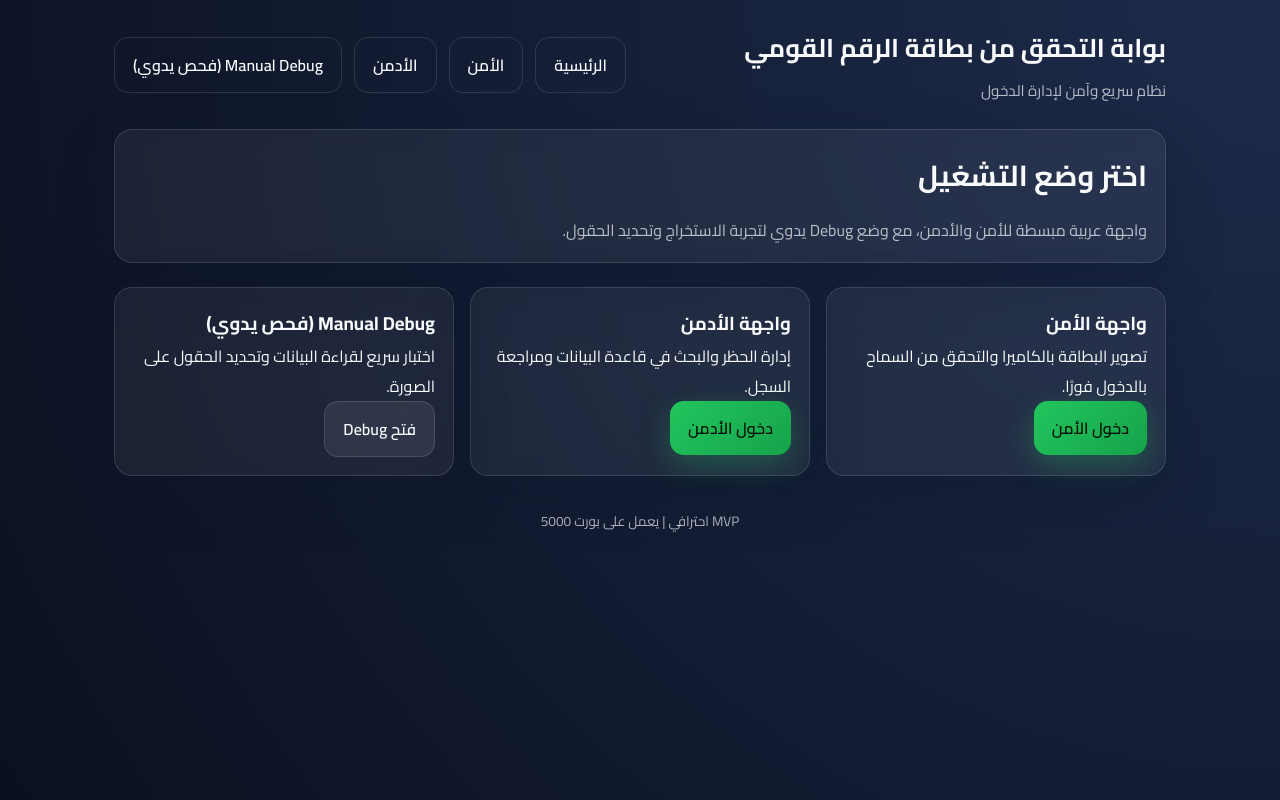
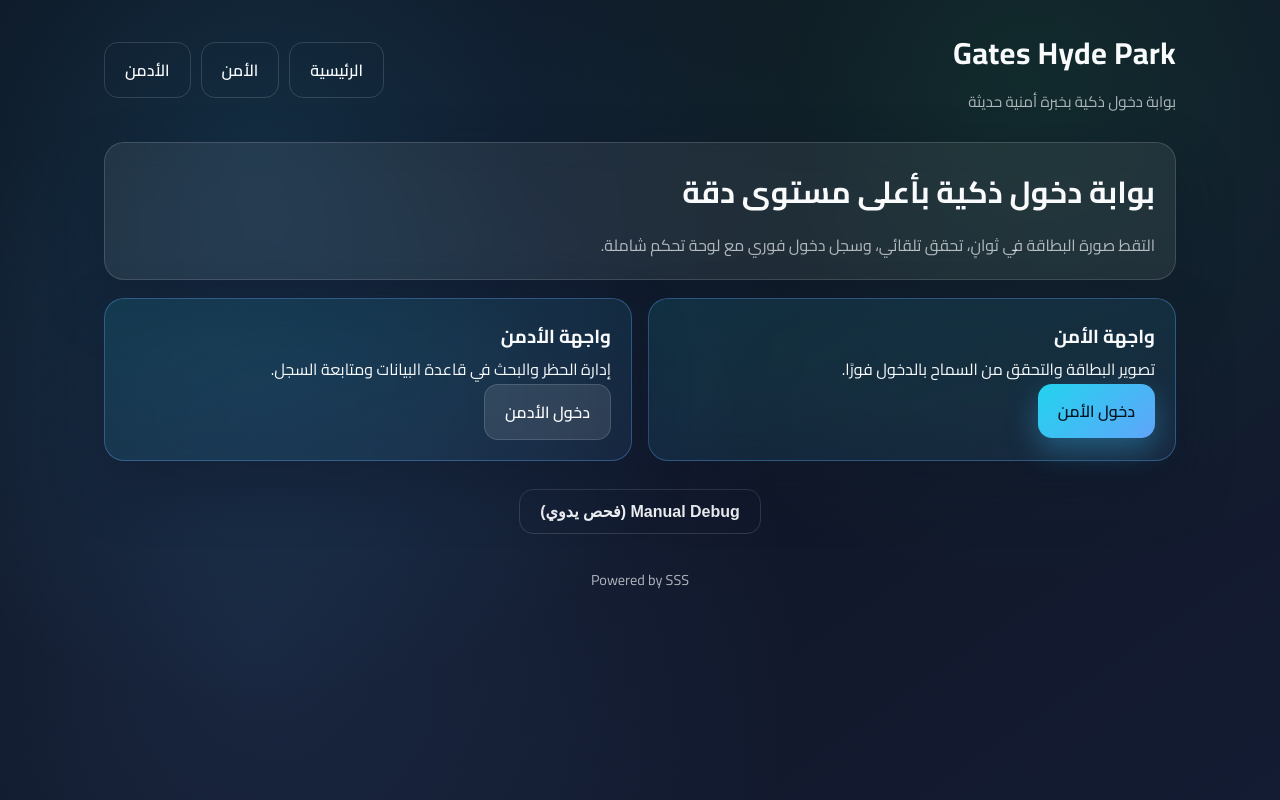
Before and after one commit to pokerist/gates.hpd-lc.com, a FastAPI app: page / in a window 1280 px wide. Run offline with FastAPI, Linux system fonts and the light colour scheme.

Commit message:
final isa 4

```diff
--- a/app.py
+++ b/app.py
@@ -2,6 +2,9 @@ from __future__ import annotations
 
 from pathlib import Path
 from typing import Optional
+import uuid
+
+import cv2
 
 from fastapi import FastAPI, File, HTTPException, Request, UploadFile
 from fastapi.responses import HTMLResponse, JSONResponse
@@ -10,21 +13,24 @@ from fastapi.templating import Jinja2Templates
 from pydantic import BaseModel
 
 from core import db
-from core.ocr_pipeline import prepare_debug_artifacts, run_ocr
+from core.ocr_pipeline import prepare_debug_artifacts, run_ocr_with_photo
 
 BASE_DIR = Path(__file__).resolve().parent
 STATIC_DIR = BASE_DIR / "static"
 TEMPLATES_DIR = BASE_DIR / "templates"
 DATA_DIR = BASE_DIR / "data"
 DEBUG_DIR = DATA_DIR / "debug"
+PHOTO_DIR = DATA_DIR / "photos"
 
 DATA_DIR.mkdir(parents=True, exist_ok=True)
 DEBUG_DIR.mkdir(parents=True, exist_ok=True)
+PHOTO_DIR.mkdir(parents=True, exist_ok=True)
 
 app = FastAPI(title="بوابة التحقق من بطاقة الرقم القومي", version="1.0.0")
 
 app.mount("/static", StaticFiles(directory=str(STATIC_DIR)), name="static")
 app.mount("/debug-images", StaticFiles(directory=str(DEBUG_DIR)), name="debug-images")
+app.mount("/person-photos", StaticFiles(directory=str(PHOTO_DIR)), name="person-photos")
 
 templates = Jinja2Templates(directory=str(TEMPLATES_DIR))
 
@@ -42,7 +48,17 @@ class UnblockRequest(BaseModel):
 def on_startup() -> None:
     DATA_DIR.mkdir(parents=True, exist_ok=True)
     DEBUG_DIR.mkdir(parents=True, exist_ok=True)
+    PHOTO_DIR.mkdir(parents=True, exist_ok=True)
     db.init_db()
+
+
+def _save_person_photo(photo_image, national_id: str) -> str:
+    PHOTO_DIR.mkdir(parents=True, exist_ok=True)
+    safe_id = "".join(ch for ch in national_id if ch.isdigit())
+    filename = f"{safe_id}_{uuid.uuid4().hex[:8]}.jpg"
+    output_path = PHOTO_DIR / filename
+    cv2.imwrite(str(output_path), photo_image)
+    return filename
 
 
 @app.get("/", response_class=HTMLResponse)
@@ -91,7 +107,7 @@ async def scan_card(image: UploadFile = File(...)):
         raise HTTPException(status_code=400, detail="الملف لازم يكون صورة")
 
     image_bytes = await image.read()
-    result = run_ocr(image_bytes)
+    result, photo_image = run_ocr_with_photo(image_bytes)
 
     national_id = result.national_id
     full_name = result.full_name
@@ -110,8 +126,13 @@ async def scan_card(image: UploadFile = File(...)):
         )
 
     person = db.get_person_by_nid(national_id)
+    photo_filename = None
+    if photo_image is not None and (person is None or not person.get("photo_path")):
+        photo_filename = _save_person_photo(photo_image, national_id)
     if person:
         if person["blocked"]:
+            if photo_filename:
+                db.update_photo_if_missing(national_id, photo_filename)
             return {
                 "status": "blocked",
                 "message": "هذا الشخص محظور من الدخول",
@@ -125,6 +146,8 @@ async def scan_card(image: UploadFile = File(...)):
 
         db.increment_visit(national_id)
         db.update_name_if_missing(national_id, full_name)
+        if photo_filename:
+            db.update_photo_if_missing(national_id, photo_filename)
         person = db.get_person_by_nid(national_id)
 
         return {
@@ -137,7 +160,7 @@ async def scan_card(image: UploadFile = File(...)):
             },
         }
 
-    person = db.add_person(national_id, full_name)
+    person = db.add_person(national_id, full_name, photo_filename)
     return {
         "status": "new",
         "message": "أول مرة - تم السماح بالدخول",
--- a/static/css/app.css
+++ b/static/css/app.css
@@ -1,19 +1,20 @@
 @import url("https://fonts.googleapis.com/css2?family=Cairo:wght@300;400;600;700&display=swap");
 
 :root {
-  --bg-dark: #0b1020;
-  --bg-mid: #111a2b;
-  --bg-light: #1a253a;
-  --card: rgba(255, 255, 255, 0.06);
-  --border: rgba(255, 255, 255, 0.12);
+  --bg-0: #0b0f1a;
+  --bg-1: #10172a;
+  --bg-2: #141c33;
+  --card: rgba(255, 255, 255, 0.07);
+  --card-strong: rgba(255, 255, 255, 0.12);
+  --border: rgba(255, 255, 255, 0.14);
   --text: #f8fafc;
-  --muted: rgba(248, 250, 252, 0.7);
-  --accent: #22c55e;
-  --accent-strong: #16a34a;
+  --muted: rgba(248, 250, 252, 0.68);
+  --accent: #22d3ee;
+  --accent-2: #60a5fa;
+  --accent-green: #22c55e;
   --danger: #ef4444;
   --warning: #f59e0b;
-  --info: #38bdf8;
-  --shadow: 0 20px 50px rgba(15, 23, 42, 0.35);
+  --shadow: 0 25px 55px rgba(15, 23, 42, 0.45);
 }
 
 * {
@@ -24,9 +25,13 @@
 
 body {
   font-family: "Cairo", sans-serif;
-  background: radial-gradient(circle at top right, #1d2b4a, var(--bg-dark));
   color: var(--text);
   min-height: 100vh;
+  background:
+    radial-gradient(circle at 20% 20%, rgba(56, 189, 248, 0.16), transparent 45%),
+    radial-gradient(circle at 80% 10%, rgba(34, 197, 94, 0.12), transparent 40%),
+    radial-gradient(circle at 20% 80%, rgba(96, 165, 250, 0.12), transparent 45%),
+    linear-gradient(145deg, var(--bg-0), var(--bg-2));
 }
 
 a {
@@ -35,7 +40,7 @@ a {
 }
 
 .app {
-  max-width: 1100px;
+  max-width: 1120px;
   margin: 0 auto;
   padding: 24px;
 }
@@ -45,18 +50,19 @@ header {
   align-items: center;
   justify-content: space-between;
   gap: 12px;
-  margin-bottom: 24px;
+  margin-bottom: 26px;
 }
 
 .brand {
   display: flex;
   flex-direction: column;
-  gap: 4px;
+  gap: 6px;
 }
 
 .brand h1 {
-  font-size: 1.6rem;
+  font-size: 1.9rem;
   font-weight: 700;
+  letter-spacing: 0.4px;
 }
 
 .brand span {
@@ -66,17 +72,22 @@ header {
 
 .nav-links {
   display: flex;
-  gap: 12px;
+  gap: 10px;
   flex-wrap: wrap;
 }
 
 .card {
   background: var(--card);
   border: 1px solid var(--border);
-  border-radius: 18px;
-  padding: 18px;
+  border-radius: 20px;
+  padding: 20px;
   box-shadow: var(--shadow);
-  backdrop-filter: blur(10px);
+  backdrop-filter: blur(14px);
+}
+
+.action-card {
+  background: linear-gradient(160deg, rgba(34, 211, 238, 0.12), rgba(96, 165, 250, 0.08));
+  border: 1px solid rgba(96, 165, 250, 0.35);
 }
 
 .grid {
@@ -85,7 +96,7 @@ header {
 }
 
 .grid-2 {
-  grid-template-columns: repeat(auto-fit, minmax(240px, 1fr));
+  grid-template-columns: repeat(auto-fit, minmax(260px, 1fr));
 }
 
 .grid-3 {
@@ -93,7 +104,7 @@ header {
 }
 
 .btn {
-  padding: 12px 18px;
+  padding: 12px 20px;
   border-radius: 14px;
   border: 1px solid transparent;
   font-size: 1rem;
@@ -107,22 +118,22 @@ header {
 }
 
 .btn-primary {
-  background: linear-gradient(135deg, var(--accent), var(--accent-strong));
-  color: #051106;
+  background: linear-gradient(135deg, var(--accent), var(--accent-2));
+  color: #041521;
   border: none;
-  box-shadow: 0 10px 30px rgba(34, 197, 94, 0.3);
+  box-shadow: 0 12px 30px rgba(56, 189, 248, 0.35);
 }
 
 .btn-secondary {
-  background: rgba(255, 255, 255, 0.08);
+  background: rgba(255, 255, 255, 0.1);
   border: 1px solid var(--border);
   color: var(--text);
 }
 
 .btn-danger {
-  background: rgba(239, 68, 68, 0.15);
-  border: 1px solid rgba(239, 68, 68, 0.5);
-  color: #fecaca;
+  background: rgba(239, 68, 68, 0.18);
+  border: 1px solid rgba(239, 68, 68, 0.6);
+  color: #fee2e2;
 }
 
 .btn-outline {
@@ -138,24 +149,29 @@ header {
 .hero {
   display: flex;
   flex-direction: column;
-  gap: 16px;
-  margin-bottom: 24px;
+  gap: 12px;
 }
 
 .hero h2 {
-  font-size: 1.8rem;
+  font-size: 1.9rem;
 }
 
 .hero p {
   color: var(--muted);
-  line-height: 1.6;
+  line-height: 1.7;
+}
+
+.debug-link {
+  margin-top: 28px;
+  display: flex;
+  justify-content: center;
 }
 
 .camera-container {
   position: relative;
   width: 100%;
   aspect-ratio: 16 / 9;
-  border-radius: 18px;
+  border-radius: 20px;
   overflow: hidden;
   background: #020617;
   border: 1px solid var(--border);
@@ -178,10 +194,10 @@ canvas {
 }
 
 .frame-box {
-  width: 80%;
+  width: 78%;
   aspect-ratio: 1.58;
   border: 2px dashed rgba(56, 189, 248, 0.85);
-  border-radius: 14px;
+  border-radius: 16px;
   box-shadow: 0 0 0 2000px rgba(2, 6, 23, 0.35);
 }
 
@@ -238,7 +254,7 @@ canvas {
 .table {
   width: 100%;
   border-collapse: collapse;
-  min-width: 700px;
+  min-width: 780px;
 }
 
 .table th,
@@ -290,7 +306,7 @@ textarea {
   margin-top: 32px;
   text-align: center;
   color: var(--muted);
-  font-size: 0.85rem;
+  font-size: 0.9rem;
 }
 
 @media (max-width: 720px) {
--- a/static/js/admin.js
+++ b/static/js/admin.js
@@ -25,7 +25,12 @@ function renderTable(items) {
       ? '<span class="badge blocked">محظور</span>'
       : '<span class="badge allowed">مسموح</span>';
 
+    const photoCell = person.photo_path
+      ? `<img src="/person-photos/${person.photo_path}" alt="photo" style="width:48px;height:60px;object-fit:cover;border-radius:10px;border:1px solid rgba(255,255,255,0.2);" />`
+      : `<div style="width:48px;height:60px;border-radius:10px;border:1px dashed rgba(255,255,255,0.2);display:flex;align-items:center;justify-content:center;font-size:0.7rem;color:rgba(255,255,255,0.5);">—</div>`;
+
     row.innerHTML = `
+      <td>${photoCell}</td>
       <td>${person.full_name || "—"}</td>
       <td>${person.national_id}</td>
       <td>${statusBadge}</td>
--- a/templates/admin.html
+++ b/templates/admin.html
@@ -20,6 +20,7 @@
     <table class="table" id="peopleTable">
       <thead>
         <tr>
+          <th>الصورة</th>
           <th>الاسم</th>
           <th>الرقم القومي</th>
           <th>الحالة</th>
--- a/templates/base.html
+++ b/templates/base.html
@@ -3,27 +3,26 @@
 <head>
   <meta charset="UTF-8" />
   <meta name="viewport" content="width=device-width, initial-scale=1.0" />
-  <title>{{ title if title else "بوابة التحقق" }}</title>
+  <title>{{ title if title else "Gates Hyde Park" }}</title>
   <link rel="stylesheet" href="/static/css/app.css" />
 </head>
 <body>
   <div class="app">
     <header>
       <div class="brand">
-        <h1>بوابة التحقق من بطاقة الرقم القومي</h1>
-        <span>نظام سريع وآمن لإدارة الدخول</span>
+        <h1>Gates Hyde Park</h1>
+        <span>بوابة دخول ذكية بخبرة أمنية حديثة</span>
       </div>
       <nav class="nav-links">
         <a class="btn btn-outline" href="/">الرئيسية</a>
         <a class="btn btn-outline" href="/security">الأمن</a>
         <a class="btn btn-outline" href="/admin">الأدمن</a>
-        <a class="btn btn-outline" href="/debug">Manual Debug (فحص يدوي)</a>
       </nav>
     </header>
 
     {% block content %}{% endblock %}
 
-    <div class="footer">MVP احترافي | يعمل على بورت 5000</div>
+    <div class="footer">Powered by SSS</div>
   </div>
 
   {% block scripts %}{% endblock %}
--- a/templates/index.html
+++ b/templates/index.html
@@ -1,25 +1,39 @@
 {% extends "base.html" %}
 {% block content %}
 <section class="hero card">
-  <h2>اختر وضع التشغيل</h2>
-  <p>واجهة عربية مبسطة للأمن والأدمن، مع وضع Debug يدوي لتجربة الاستخراج وتحديد الحقول.</p>
+  <h2>بوابة دخول ذكية بأعلى مستوى دقة</h2>
+  <p>التقط صورة البطاقة في ثوانٍ، تحقق تلقائي، وسجل دخول فوري مع لوحة تحكم شاملة.</p>
 </section>
 
-<section class="grid grid-3">
-  <div class="card">
+<section class="grid grid-2" style="margin-top: 18px;">
+  <div class="card action-card">
     <h3>واجهة الأمن</h3>
-    <p>تصوير البطاقة بالكاميرا والتحقق من السماح بالدخول فورًا.</p>
+    <p>تصوير البطاقة والتحقق من السماح بالدخول فورًا.</p>
     <a class="btn btn-primary" href="/security">دخول الأمن</a>
   </div>
-  <div class="card">
+  <div class="card action-card">
     <h3>واجهة الأدمن</h3>
-    <p>إدارة الحظر والبحث في قاعدة البيانات ومراجعة السجل.</p>
-    <a class="btn btn-primary" href="/admin">دخول الأدمن</a>
-  </div>
-  <div class="card">
-    <h3>Manual Debug (فحص يدوي)</h3>
-    <p>اختبار سريع لقراءة البيانات وتحديد الحقول على الصورة.</p>
-    <a class="btn btn-secondary" href="/debug">فتح Debug</a>
+    <p>إدارة الحظر والبحث في قاعدة البيانات ومتابعة السجل.</p>
+    <a class="btn btn-secondary" href="/admin">دخول الأدمن</a>
   </div>
 </section>
+
+<div class="debug-link">
+  <button id="debugLink" class="btn btn-outline">Manual Debug (فحص يدوي)</button>
+</div>
 {% endblock %}
+
+{% block scripts %}
+<script>
+  const debugLink = document.getElementById("debugLink");
+  debugLink.addEventListener("click", () => {
+    const pin = prompt("أدخل رمز الدخول للـ Debug");
+    if (pin === null) return;
+    if (pin === "1150445") {
+      window.location.href = "/debug";
+    } else {
+      alert("الرمز غير صحيح");
+    }
+  });
+</script>
+{% endblock %}
--- a/templates/security.html
+++ b/templates/security.html
@@ -2,7 +2,7 @@
 {% block content %}
 <section class="card hero">
   <h2>واجهة الأمن</h2>
-  <p>التقط صورة البطاقة داخل الفريم. النظام يستخرج الاسم والرقم القومي ويُظهر قرار السماح أو الحظر.</p>
+  <p>ضع البطاقة داخل الإطار الأزرق ثم التقط الصورة. سيتم التحقق خلال ثوانٍ.</p>
 </section>
 
 <section class="grid grid-2">
```
Also changed, not shown: core/db.py (+22 -5 lines), core/ocr_pipeline.py (+64 -33 lines), static/js/debug.js (+42 -34 lines), static/js/security.js (+42 -34 lines), README.md.
